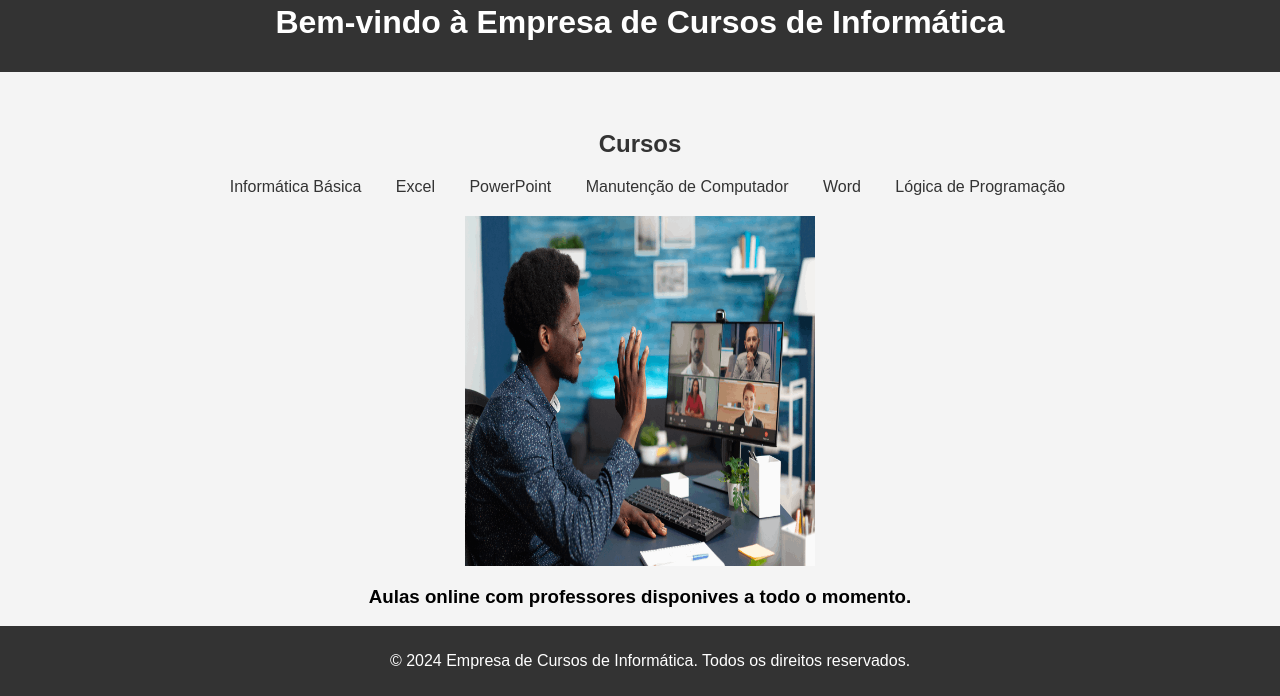
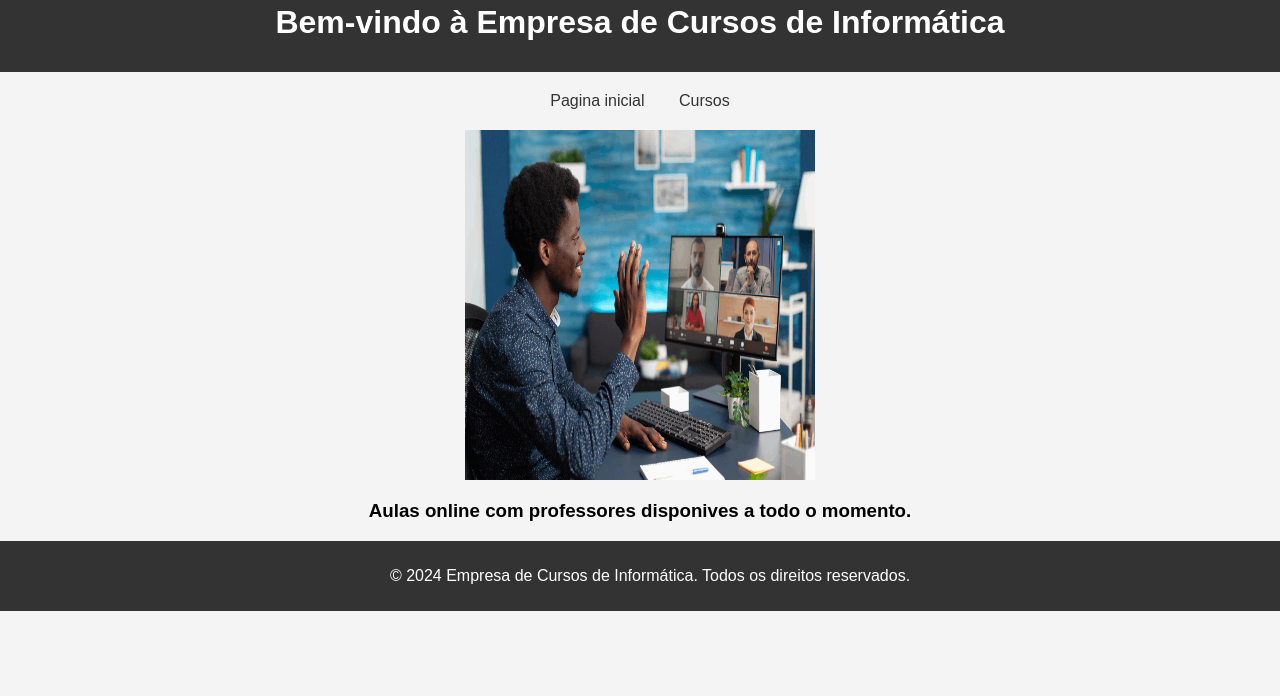
Before and after one commit to gug07/atividade-uc15, a plain HTML site: page index.html in a window 1280 px wide. Shown: the part 136-832 px from the top of the page. After the commit the page ends 800 px from the top, so only its background shows below. Drawn offline with Linux system fonts and the light colour scheme.

Commit message:
Add files via upload

```diff
--- a/index.html
+++ b/index.html
@@ -15,13 +15,8 @@
 
     <nav>
         <ul>
-            <li><a href="cursos.html"><h2>Cursos</h2></a></li>
-            <li><a href="cursos.html.#informatica-basica">Informática Básica</a></li>
-            <li><a href="cursos.html.#excel">Excel</a></li>
-            <li><a href="cursos.html.#powerpoint">PowerPoint</a></li>
-            <li><a href="cursos.html.#manutencao">Manutenção de Computador</a></li>
-            <li><a href="cursos.html.#word">Word</a></li>
-            <li><a href="cursos.html.#logica">Lógica de Programação</a></li>
+            <li><a href="index.html">Pagina inicial</a></li>
+            <li><a href="cursos.html">Cursos</a></li>
         </ul>
     </nav>
 
```
